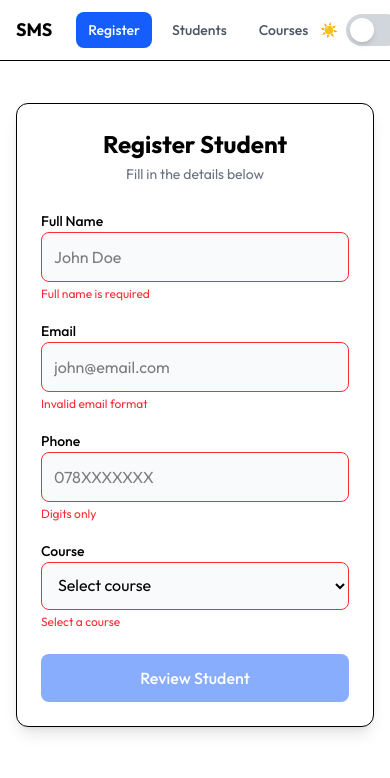
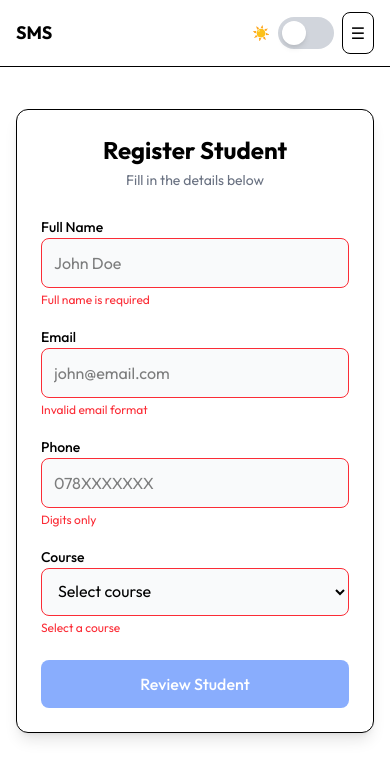
Before and after one commit to elyse502/student-management, a React (Vite) app: page /register in a window 390 px wide. Shown: the top 778 px of the page. Built offline with nearby package versions, Linux system fonts and the light colour scheme.

Commit message:
feat(ui): add responsive navbar with mobile hamburger menu
    - hide navigation links on small screens
    - implement hamburger toggle for mobile menu
    - ensure menu closes on navigation click
    - maintain desktop layout consistency
    - improve overall navigation usability on mobile

```diff
--- a/src/components/layout/Navbar.tsx
+++ b/src/components/layout/Navbar.tsx
@@ -1,7 +1,10 @@
+import { useState } from "react";
 import { NavLink } from "react-router-dom";
 import ThemeToggle from "../ui/ThemeToggle";
 
 const Navbar = () => {
+  const [open, setOpen] = useState(false);
+
   const base = "px-3 py-2 rounded-lg text-sm font-medium transition";
 
   const active = "bg-blue-600 text-white";
@@ -9,46 +12,66 @@ const Navbar = () => {
   const inactive =
     "text-gray-600 dark:text-gray-300 hover:bg-gray-200 dark:hover:bg-gray-700";
 
+  const linkClass = ({ isActive }: { isActive: boolean }) =>
+    `${base} ${isActive ? active : inactive}`;
+
+  const handleClose = () => setOpen(false);
+
   return (
     <nav className="sticky top-0 z-50 bg-white dark:bg-gray-900 border-b dark:border-gray-700">
       <div className="max-w-6xl mx-auto px-4 py-3 flex items-center justify-between">
         {/* Left */}
-        <div className="flex items-center gap-6">
+        <div className="flex items-center gap-4">
           <h1 className="text-lg font-bold">SMS</h1>
 
-          <div className="flex gap-2">
-            <NavLink
-              to="/register"
-              className={({ isActive }) =>
-                `${base} ${isActive ? active : inactive}`
-              }
-            >
+          {/* Desktop links */}
+          <div className="hidden md:flex gap-2">
+            <NavLink to="/register" className={linkClass}>
               Register
             </NavLink>
 
-            <NavLink
-              to="/students"
-              className={({ isActive }) =>
-                `${base} ${isActive ? active : inactive}`
-              }
-            >
+            <NavLink to="/students" className={linkClass}>
               Students
             </NavLink>
 
-            <NavLink
-              to="/course"
-              className={({ isActive }) =>
-                `${base} ${isActive ? active : inactive}`
-              }
-            >
+            <NavLink to="/course" className={linkClass}>
               Courses
             </NavLink>
           </div>
         </div>
 
         {/* Right */}
-        <ThemeToggle />
+        <div className="flex items-center gap-2">
+          <ThemeToggle />
+
+          {/* Hamburger */}
+          <button
+            onClick={() => setOpen((prev) => !prev)}
+            className="md:hidden p-2 rounded-lg border dark:border-gray-600"
+          >
+            {open ? "✕" : "☰"}
+          </button>
+        </div>
       </div>
+
+      {/* Mobile menu */}
+      {open && (
+        <div
+          className={`md:hidden px-4 pb-4 space-y-2 border-t dark:border-gray-700 transition-all duration-300 ${open ? "max-h-40 opacity-100" : "max-h-0 opacity-0 overflow-hidden"}`}
+        >
+          <NavLink to="/register" onClick={handleClose} className={linkClass}>
+            Register
+          </NavLink>
+
+          <NavLink to="/students" onClick={handleClose} className={linkClass}>
+            Students
+          </NavLink>
+
+          <NavLink to="/course" onClick={handleClose} className={linkClass}>
+            Courses
+          </NavLink>
+        </div>
+      )}
     </nav>
   );
 };
```
